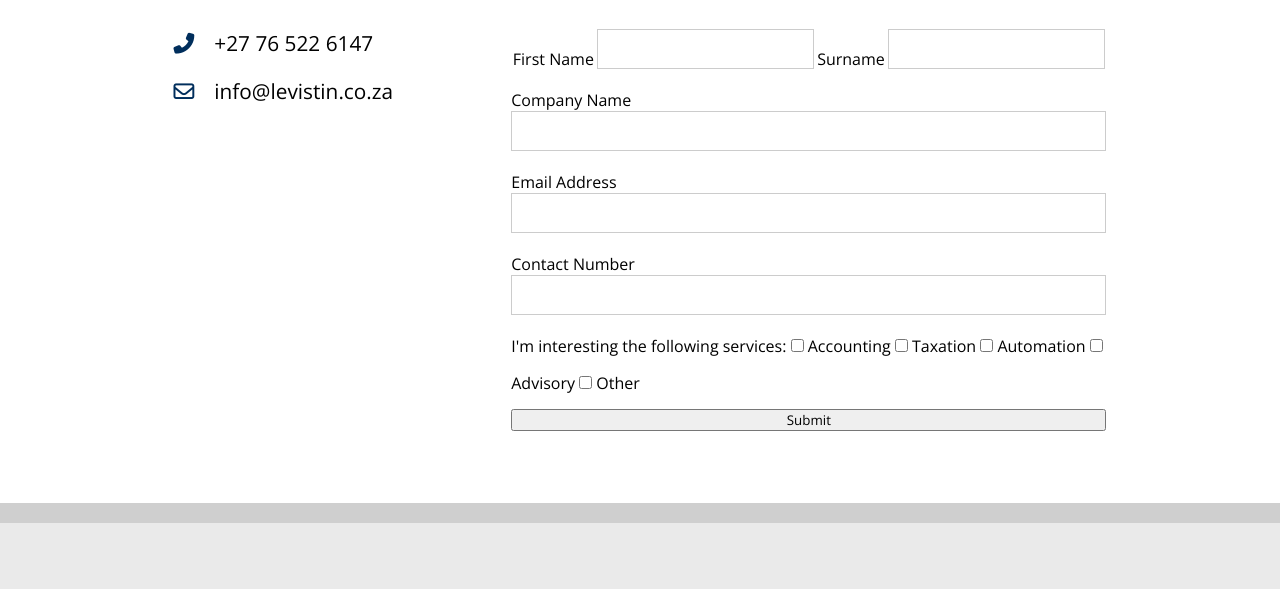
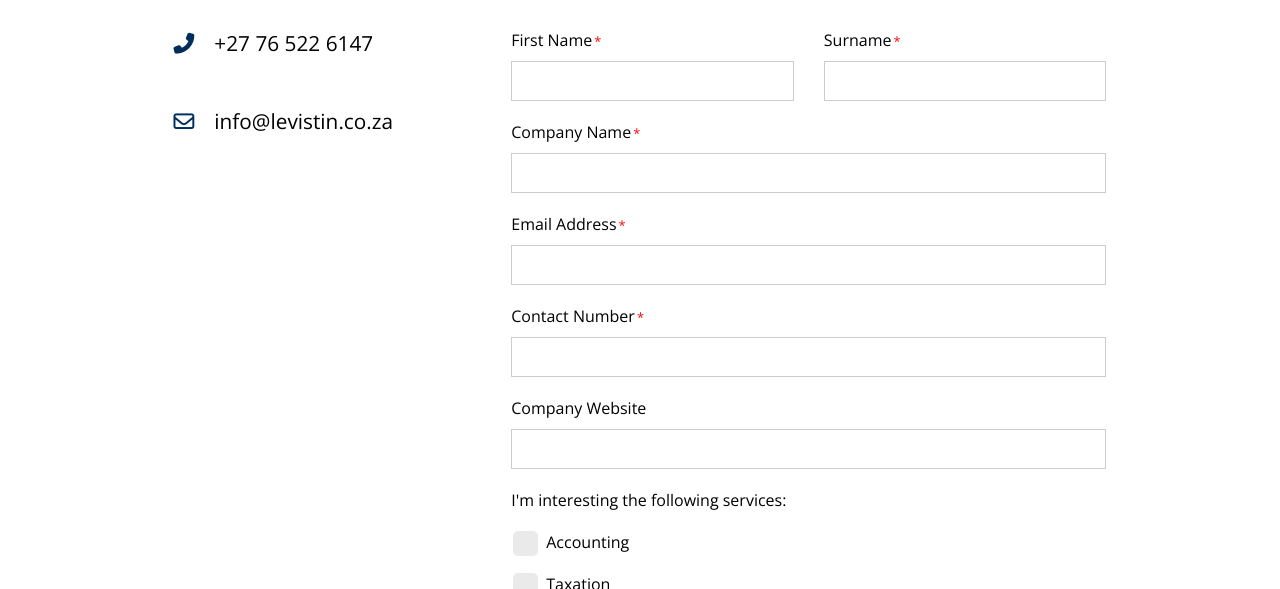
Before and after one commit to JaredViljoen/levistin-main, a plain HTML site: page contact-us.html in a window 1280 px wide. Shown: the part 790-1379 px from the top of the page. Drawn offline with nearby package versions, Linux system fonts and the light colour scheme.

Commit message:
Contact Form Update

```diff
--- a/contact-us.html
+++ b/contact-us.html
@@ -85,31 +85,49 @@ That said, we value our close relationships with our clients and like to meet in
         <div class="contact-form-sect"></div>
         <form class="contact-form" action="https://formsubmit.co/jaredviljoen@gmail.com" method="POST">
             <div class="contact-name">
-            <label for="name">First Name</label>
+              <div class="names">
+            <label for="name">First Name<span>*</span></label>
             <input type="text" name="name" required>
-            <label for="surname">Surname</label>
+          </div>
+          <div class="names">
+            <label for="surname">Surname<span>*</span></label>
             <input type="text" name="surname" required>
+          </div>
         </div>
-            <label for="company">Company Name</label>
+            <label for="company">Company Name<span>*</span></label>
             <input type="text" name="company" required>
-            <label for="email">Email Address</label>
+            <label for="email">Email Address<span>*</span></label>
             <input type="email" name="email" required>
-            <label for="phone">Contact Number</label>
+            <label for="phone">Contact Number<span>*</span></label>
             <input type="tel" name="phone" required>
+            <label for="company-website">Company Website</label>
+            <input type="text" name="company-website">
             <div class="services-select">
-            <label for="services">I'm interesting the following services:</label>
-            <input type="checkbox" id="accounting" name="service1" value="Accounting">
-            <label for="service1">Accounting</label>
-            <input type="checkbox" id="taxation" name="service2" value="Taxation">
-            <label for="service2">Taxation</label>
-            <input type="checkbox" id="automation" name="service3" value="Automation">
-            <label for="service3">Automation</label>
-            <input type="checkbox" id="advisory" name="service4" value="Advisory">
-            <label for="service1">Advisory</label>
-            <input type="checkbox" id="other" name="service5" value="Other">
-            <label for="service5">Other</label>
+            <p>I'm interesting the following services:</p>
+
+
+            <label class="container">Accounting
+              <input type="checkbox" value="Accounting">
+              <span class="checkmark"></span>
+            </label>
+            <label class="container">Taxation
+              <input type="checkbox" value="Taxation">
+              <span class="checkmark"></span>
+            </label>
+            <label class="container">Automation
+              <input type="checkbox" value="Automation">
+              <span class="checkmark"></span>
+            </label>
+            <label class="container">Advisory Services
+              <input type="checkbox" value="Advisory">
+              <span class="checkmark"></span>
+            </label>
           </div>
-            <button type="submit">Submit</button>
+          <label for="message">Message</span></label>
+          <textarea id="message" name="message" rows="4" columns="50"></textarea>
+
+
+            <button class="primary-cta contact-button" type="submit">Submit</button>
        </form>
 
     </section>
--- a/css/styles.scss
+++ b/css/styles.scss
@@ -97,6 +97,19 @@ p {
 a {
   cursor: pointer;
   text-decoration: none;
+}
+
+.primary-cta {
+  border: 3px solid $secondaryClr;
+  background-color: $secondaryClr;
+  border-radius: 50px;
+  padding: 10px 30px;
+  color: $primaryClr;
+  font-weight: 400;
+
+  &:hover {
+    background-color: $secondaryClrHov;
+  }
 }
 
 nav {
@@ -249,18 +262,7 @@ nav {
       background-color: transparent;
     }
 
-    .primary-cta {
-      border: 3px solid $secondaryClr;
-      background-color: $secondaryClr;
-      border-radius: 50px;
-      padding: 10px 30px;
-      color: $primaryClr;
-      font-weight: 400;
 
-      &:hover {
-        background-color: $secondaryClrHov;
-      }
-    }
   }
 
   video {
@@ -1096,7 +1098,7 @@ footer {
   .contact-field {
     color: $primaryClr;
     font-size: 1.3rem;
-    margin-bottom: 20px;
+    margin-bottom: 50px;
 
     a {
     color:black;
@@ -1127,11 +1129,102 @@ footer {
       }
     }
 
+    label {
+      margin-bottom: 10px;
+    }
+
+    span {
+      color: red;
+      font-size: 0.8rem;
+      margin-left: 2px;
+    }
     .contact-name {
+
       display: flex;
-      justify-content: space-around;
-      align-items: center;
+      justify-content: space-between;
+      gap: 30px;
+
+      .names {
+        display: flex;
+        flex-direction: column;
+        width: 100%;
+      }
+
     }
+
+.services-select {
+  margin-bottom: 20px;
+
+.container {
+  display: block;
+  position: relative;
+  padding-left: 35px;
+  margin-bottom: 12px;
+  margin-top: 20px;
+  cursor: pointer;
+  -webkit-user-select: none;
+  -moz-user-select: none;
+  -ms-user-select: none;
+  user-select: none;
+}
+
+
+.container input {
+  position: absolute;
+  opacity: 0;
+  cursor: pointer;
+  height: 0;
+  width: 0;
+}
+
+
+.checkmark {
+  position: absolute;
+  top: 0;
+  left: 0;
+  height: 25px;
+  width: 25px;
+  background-color: #eaeaea;
+  border-radius: 5px;
+}
+
+
+.container:hover input ~ .checkmark {
+  background-color: #ccc;
+}
+
+.container input:checked ~ .checkmark {
+  background-color: $primaryClrHov;
+}
+
+.checkmark:after {
+  content: "";
+  position: absolute;
+  display: none;
+}
+
+.container input:checked ~ .checkmark:after {
+  display: block;
+}
+
+.container .checkmark:after {
+  left: 9px;
+  top: 5px;
+  width: 5px;
+  height: 10px;
+  border: solid white;
+  border-width: 0 3px 3px 0;
+  -webkit-transform: rotate(45deg);
+  -ms-transform: rotate(45deg);
+  transform: rotate(45deg);
+}
+}
+
+.contact-button {
+  width: 35%;
+  margin-top: 20px;
+  border-radius: 0px;
+}
 
   }
 }
```
Also changed, not shown: css/styles.css.
